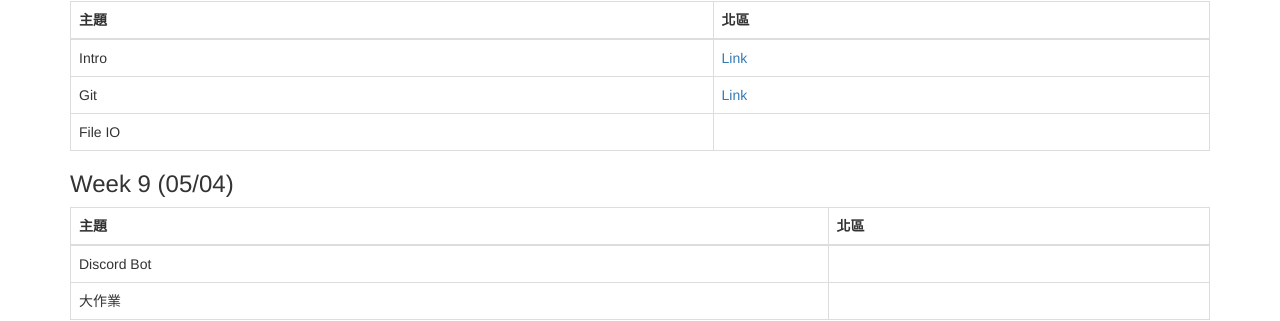
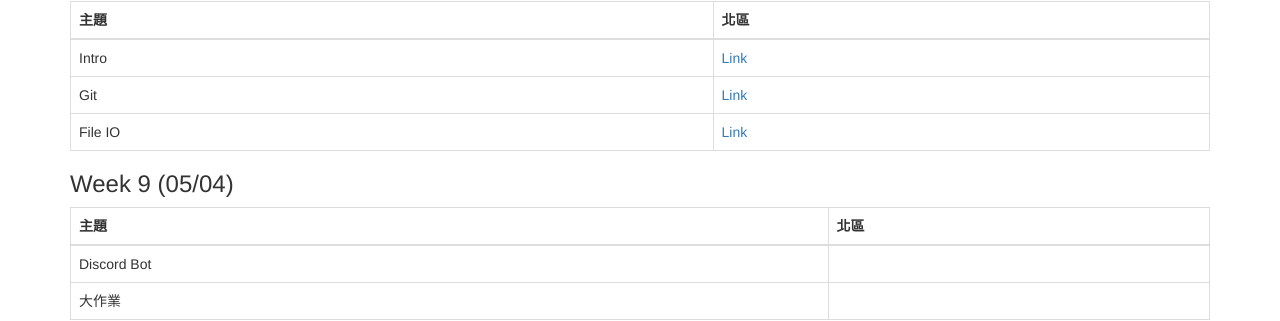
Before and after one commit to tw-csie-sprout/py2025, a Jekyll site: the page built from slides.md, in a window 1280 px wide and 900 px high, scrolled down 1373 px. Shown: the part 136-457 px from the top of the window. Built offline with Jekyll 4.4.1, drawn with Linux system fonts in a browser that asks for light colours.

Commit message:
Update slides.md

```diff
--- a/slides.md
+++ b/slides.md
@@ -72,7 +72,7 @@ title: "課程講義"
 | --- | --- |
 | Intro| [Link](https://docs.google.com/presentation/d/1r9fQrcxwRuTHnGWT03hvURFfFEvlrENS/edit?usp=sharing&ouid=109332966886639328335&rtpof=true&sd=true) |
 | Git | [Link](https://www.canva.com/design/DAGldCMIrME/xfb0pLh_yDUa1oyynd598A/view?utm_content=DAGldCMIrME&utm_campaign=designshare&utm_medium=link2&utm_source=uniquelinks&utlId=h15e79f1881) |
-| File IO | |
+| File IO | [Link](https://hackmd.io/@onion0905/ryDq3XKJge) |
 
 ### Week 9 (05/04)
 
```
